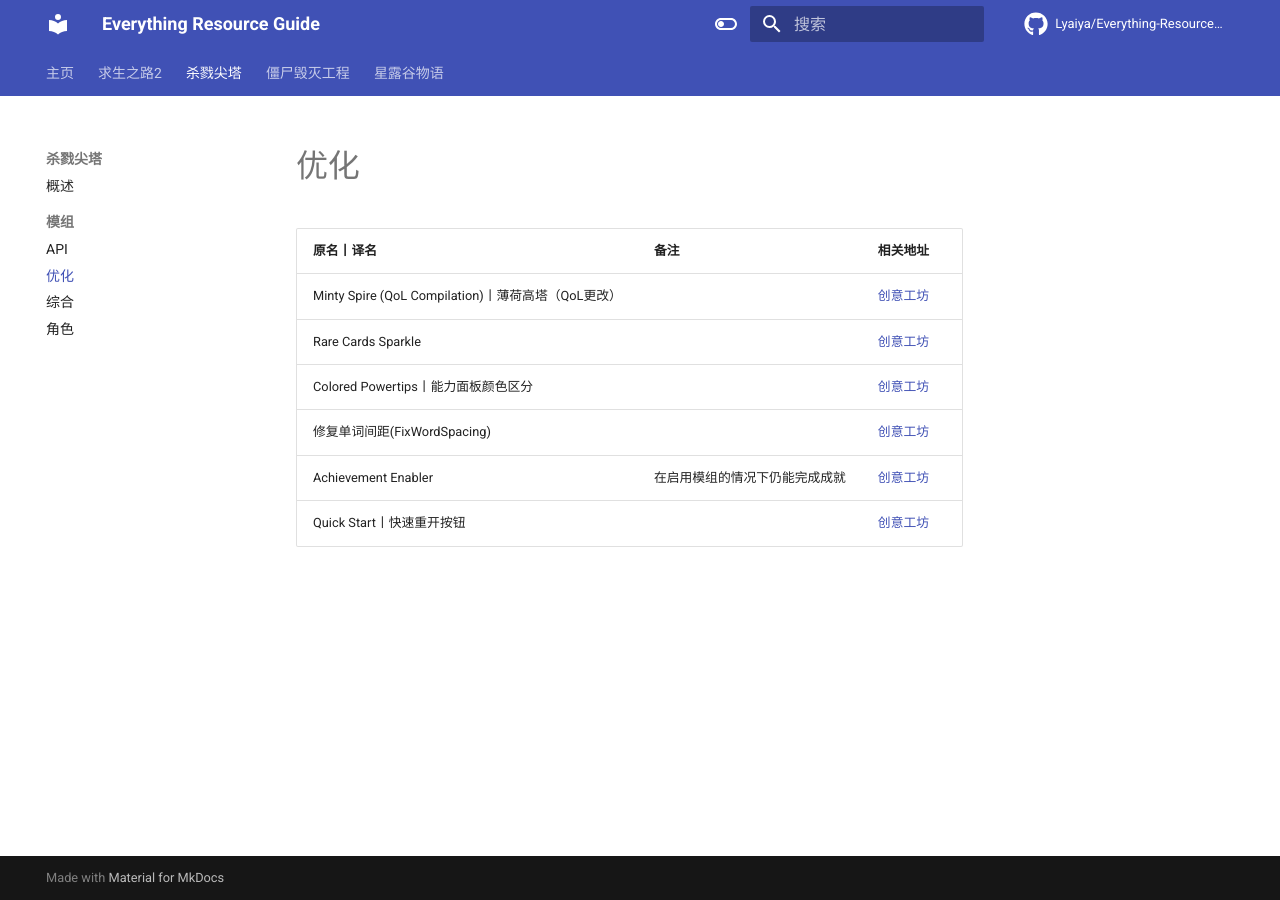
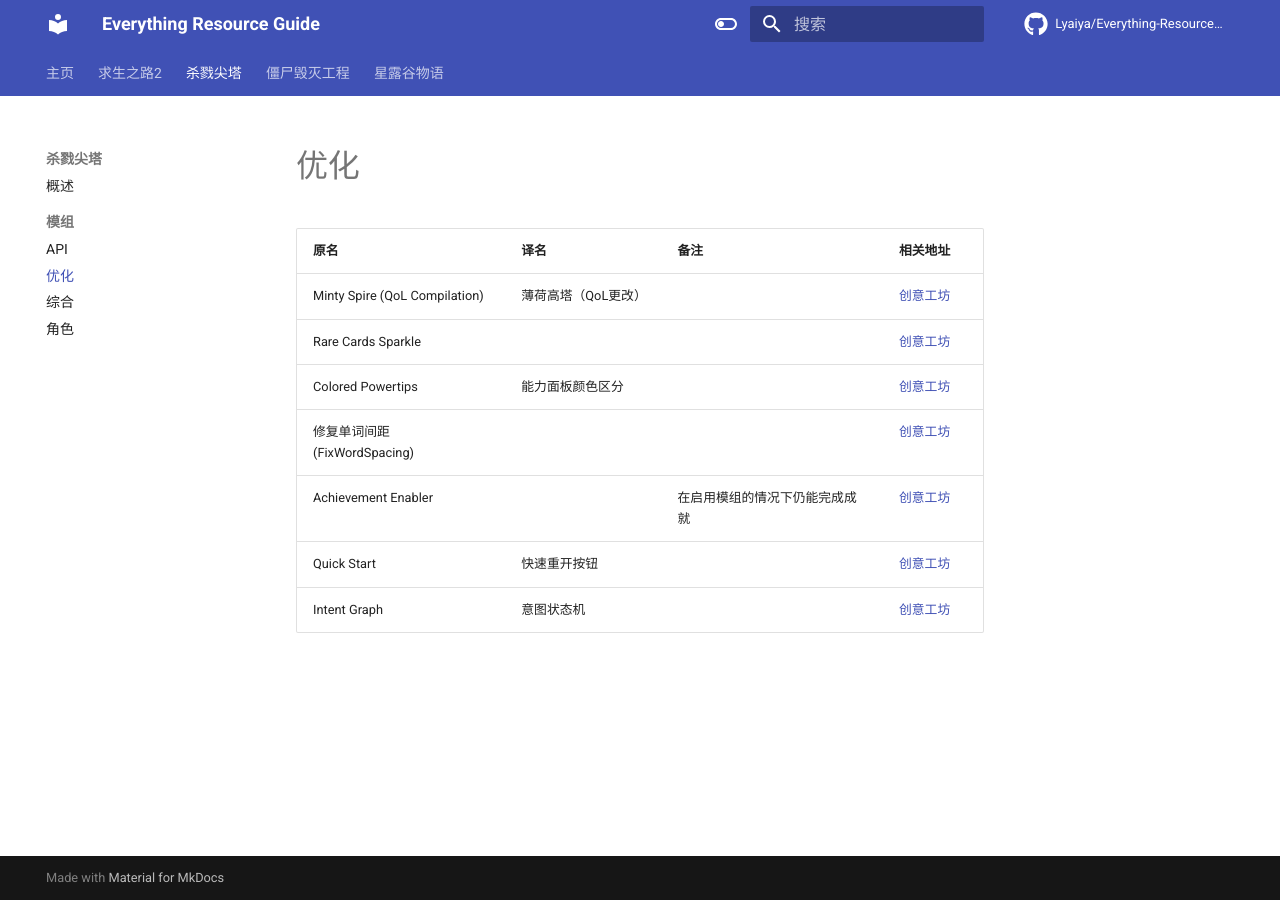
Before and after one commit to Lyaiya/Everything-Resource-Guide, an MkDocs documentation site: the page built from docs/杀戮尖塔/模组/优化.md, in a window 1280 px wide. Built offline with MkDocs 1.6.1 and Material for MkDocs 9.7.7, drawn with Linux system fonts in a browser that asks for light colours; comment, search, counter and statistics services are not loaded.

Commit message:
杀戮尖塔 Update

```diff
--- a/docs/杀戮尖塔/模组/优化.md
+++ b/docs/杀戮尖塔/模组/优化.md
@@ -1,10 +1,11 @@
 # 优化
 
-| 原名丨译名                                         | 备注                           | 相关地址                                                                      |
-| -------------------------------------------------- | ------------------------------ | ----------------------------------------------------------------------------- |
-| Minty Spire (QoL Compilation)丨薄荷高塔（QoL更改） |                                | [创意工坊](https://steamcommunity.com/sharedfiles/filedetails/?id=1812723899) |
-| Rare Cards Sparkle                                 |                                | [创意工坊](https://steamcommunity.com/sharedfiles/filedetails/?id=2001434611) |
-| Colored Powertips丨能力面板颜色区分                |                                | [创意工坊](https://steamcommunity.com/sharedfiles/filedetails/?id=1748973286) |
-| 修复单词间距(FixWordSpacing)                       |                                | [创意工坊](https://steamcommunity.com/sharedfiles/filedetails/?id=2705798193) |
-| Achievement Enabler                                | 在启用模组的情况下仍能完成成就 | [创意工坊](https://steamcommunity.com/sharedfiles/filedetails/?id=1692554109) |
-| Quick Start丨快速重开按钮                          |                                | [创意工坊](https://steamcommunity.com/sharedfiles/filedetails/?id=1805046408) |
+| 原名                          | 译名                | 备注                           | 相关地址                                                                      |
+| ----------------------------- | ------------------- | ------------------------------ | ----------------------------------------------------------------------------- |
+| Minty Spire (QoL Compilation) | 薄荷高塔（QoL更改） |                                | [创意工坊](https://steamcommunity.com/sharedfiles/filedetails/?id=1812723899) |
+| Rare Cards Sparkle            |                     |                                | [创意工坊](https://steamcommunity.com/sharedfiles/filedetails/?id=2001434611) |
+| Colored Powertips             | 能力面板颜色区分    |                                | [创意工坊](https://steamcommunity.com/sharedfiles/filedetails/?id=1748973286) |
+| 修复单词间距(FixWordSpacing)  |                     |                                | [创意工坊](https://steamcommunity.com/sharedfiles/filedetails/?id=2705798193) |
+| Achievement Enabler           |                     | 在启用模组的情况下仍能完成成就 | [创意工坊](https://steamcommunity.com/sharedfiles/filedetails/?id=1692554109) |
+| Quick Start                   | 快速重开按钮        |                                | [创意工坊](https://steamcommunity.com/sharedfiles/filedetails/?id=1805046408) |
+| Intent Graph                  | 意图状态机          |                                | [创意工坊](https://steamcommunity.com/sharedfiles/filedetails/?id=2783861904) |
```
Also changed, not shown: docs/杀戮尖塔/模组/API.md (+7 -7 lines), docs/杀戮尖塔/模组/综合.md (+5 -5 lines), docs/杀戮尖塔/模组/角色.md (+19 -20 lines).
